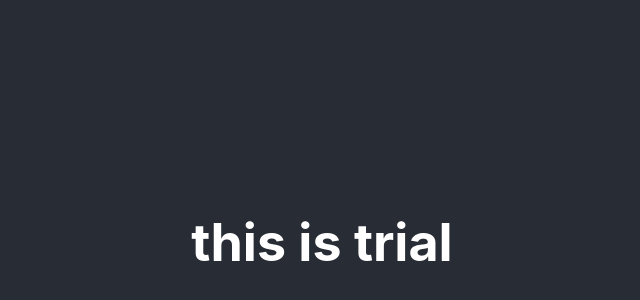
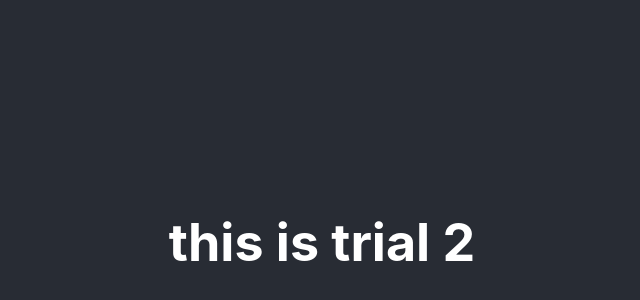
Before and after one commit to abhinav4201/Netflix-demo, a React (Create React App) app: page / in a window 1280 px wide. Shown: the part 158-458 px from the top of the page, without its empty margins (318-958 px from the left). Built offline with nearby package versions, Linux system fonts and the light colour scheme.

Commit message:
changed heading
trial working changed header value

```diff
--- a/src/App.js
+++ b/src/App.js
@@ -4,7 +4,7 @@ function App() {
   return (
     <div className="App">
       <header className="App-header">
-        <h1>this is trial</h1>
+        <h1>this is trial 2</h1>
       </header>
     </div>
   );
```
